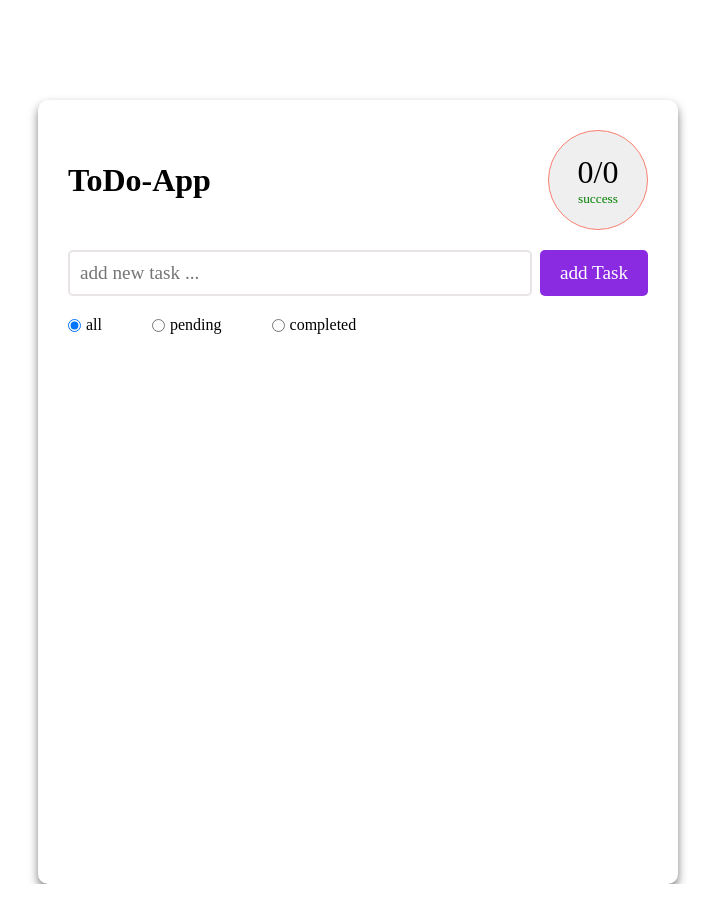
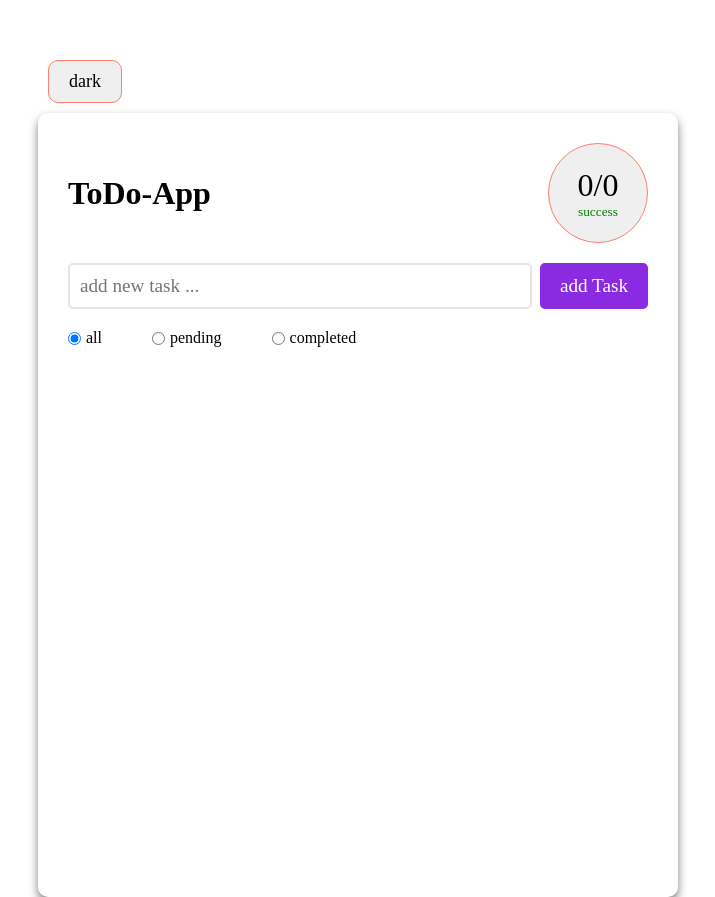
Before and after one commit to satyamsingh-simform/practical5-Todo-App, a React (Vite) app: page / in a window 1280 px wide. Shown: the whole page, without its empty margins (282-997 px from the left). Built offline with nearby package versions, Linux system fonts and the light colour scheme.

Commit message:
feat:implement them feature

```diff
--- a/src/App.tsx
+++ b/src/App.tsx
@@ -3,15 +3,19 @@ import Header from "./components/Header";
 import AddTask from "./components/AddTask";
 import Display from "./components/Display";
 import useTodos from "./utils/useTodos";
+import useTheme from "./utils/useTheme";
 
 export default function App(){
     const [input, setInput]=useState<string>('');
     const [filter,setFilter]=useState<'all'|'pending'|'completed'>('all');
     const { tasks, handleAddTask, handleToggle, handleDelete, handleEdit} = useTodos(input,setInput);
 
+    const {darkMode, handleModeToggle}=useTheme()
+
     return(
         <div>
-            <div className="container">
+            <button className="theme-btn" onClick={handleModeToggle}>{darkMode?'light':'dark'}</button>
+            <div className={`${darkMode?'dark':''} container`}>
                 <Header tasks={tasks}/>
                 <AddTask input={input} setInput={setInput} handleAddTask={handleAddTask} />
                 <Display tasks={tasks} handleToggle={handleToggle} handleDelete={handleDelete} handleEdit={handleEdit} filter={filter} setFilter={setFilter}  />
--- a/src/index.css
+++ b/src/index.css
@@ -4,16 +4,25 @@
   font-family: 'Times New Roman', Times, serif;
 }
 
+:root{
+  --shadow:0 5px 10px rgba(0, 0, 0, 0.5);
+}
+
+.dark{
+  background-color:black;
+  color:white;
+  --shadow:0 5px 10px rgba(245, 244, 244, 0.5);
+}
+.body-bg{
+  background-color: black;
+}
+
 body{
   display: flex;
   justify-content: center;
-  position: relative;
-  margin-top: 100px;
+  margin-top: 50px;
 }
 .theme-btn{
-  position: absolute;
-  top: -100px;
-  left: 0;
   padding: 10px 20px;
   margin: 10px;
   font-size: large;
@@ -24,18 +33,12 @@ body{
   cursor: pointer;
 }
 
-.dark{
-  background-color: black;
-  color: white;
-}
-
-
 .container{
   min-height: 700px;
   width:80vh;
   max-width: 800px;
   box-shadow:0 5px 10px rgba(0, 0, 0, 0.5);
-  background-color: white;
+  box-shadow: var(--shadow);
   border-radius: 10px;
   padding: 30px;
   display: flex;
--- /dev/null
+++ b/src/utils/useTheme.tsx
@@ -0,0 +1,14 @@
+import { useEffect, useState } from "react";
+
+export default function useTheme(){
+    const [darkMode,setDarkMode]=useState(false);
+
+    useEffect(()=>{
+        document.body.classList.toggle('body-bg')
+    },[darkMode])
+
+    function handleModeToggle(){
+        setDarkMode(prev=>!prev)
+    }
+    return{darkMode,handleModeToggle};
+}
```
